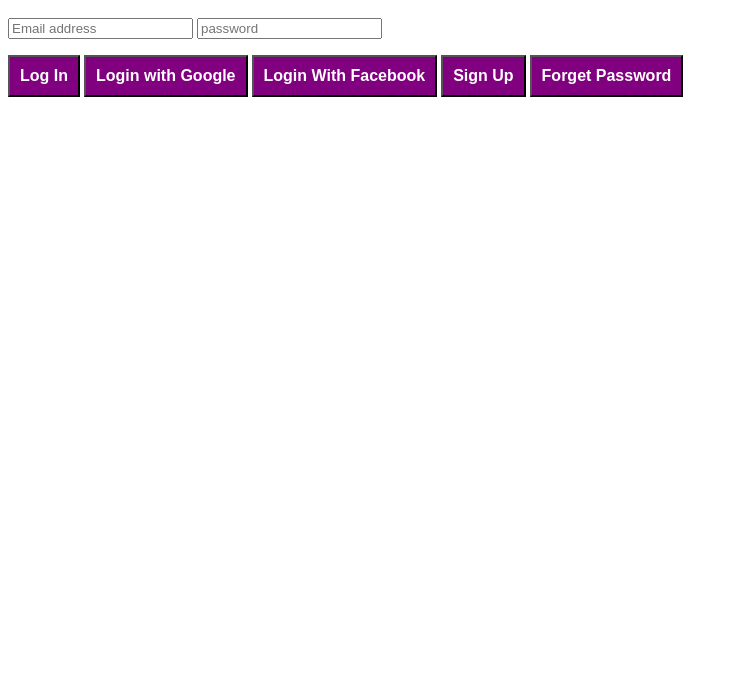
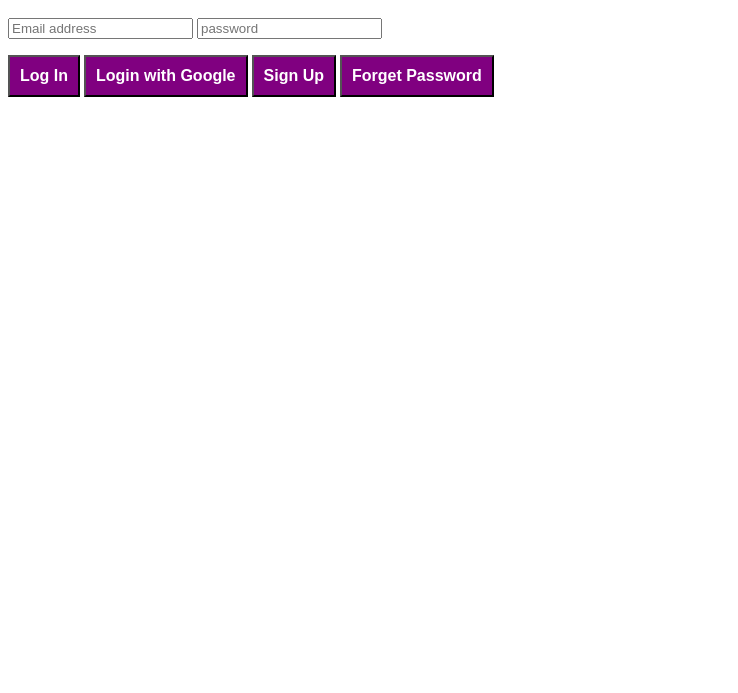
Before and after one commit to Jagdeshkumar422/form-autorization, a plain HTML site: page pages/login.html in a window 1280 px wide. Shown: the part 107-800 px from the top of the page, without its empty margins (0-738 px from the left). Drawn offline with Linux system fonts and the light colour scheme.

Commit message:
delete updating section

```diff
--- a/js/login.js
+++ b/js/login.js
@@ -52,11 +52,11 @@ let loginWithGoogle = ()=>{
 }
 
 
-let loginWithFacebook= ()=>{
-  var provider = new firebase.auth.FacebookAuthProvider();
-  firebase.auth().signInWithPopup(provider).then((res)=>{
-    console.log(res)
-  }).catch((err)=>{
-    console.log(err)
-  })
-}
+// let loginWithFacebook= ()=>{
+//   var provider = new firebase.auth.FacebookAuthProvider();
+//   firebase.auth().signInWithPopup(provider).then((res)=>{
+//     console.log(res)
+//   }).catch((err)=>{
+//     console.log(err)
+//   })
+// }
--- a/pages/login.html
+++ b/pages/login.html
@@ -32,7 +32,7 @@
     <p id="message"></p>
     <button onclick="Login()">Log In</button>
     <button onclick="loginWithGoogle()">Login with Google</button>
-    <button onclick="loginWithFacebook()">Login With Facebook</button>
+    <!-- <button onclick="loginWithFacebook()">Login With Facebook</button> -->
     <a href="./signup.html"><button>Sign Up</button></a>
     <a href="./forget-password.html"><button>Forget Password</button></a>
 
```
